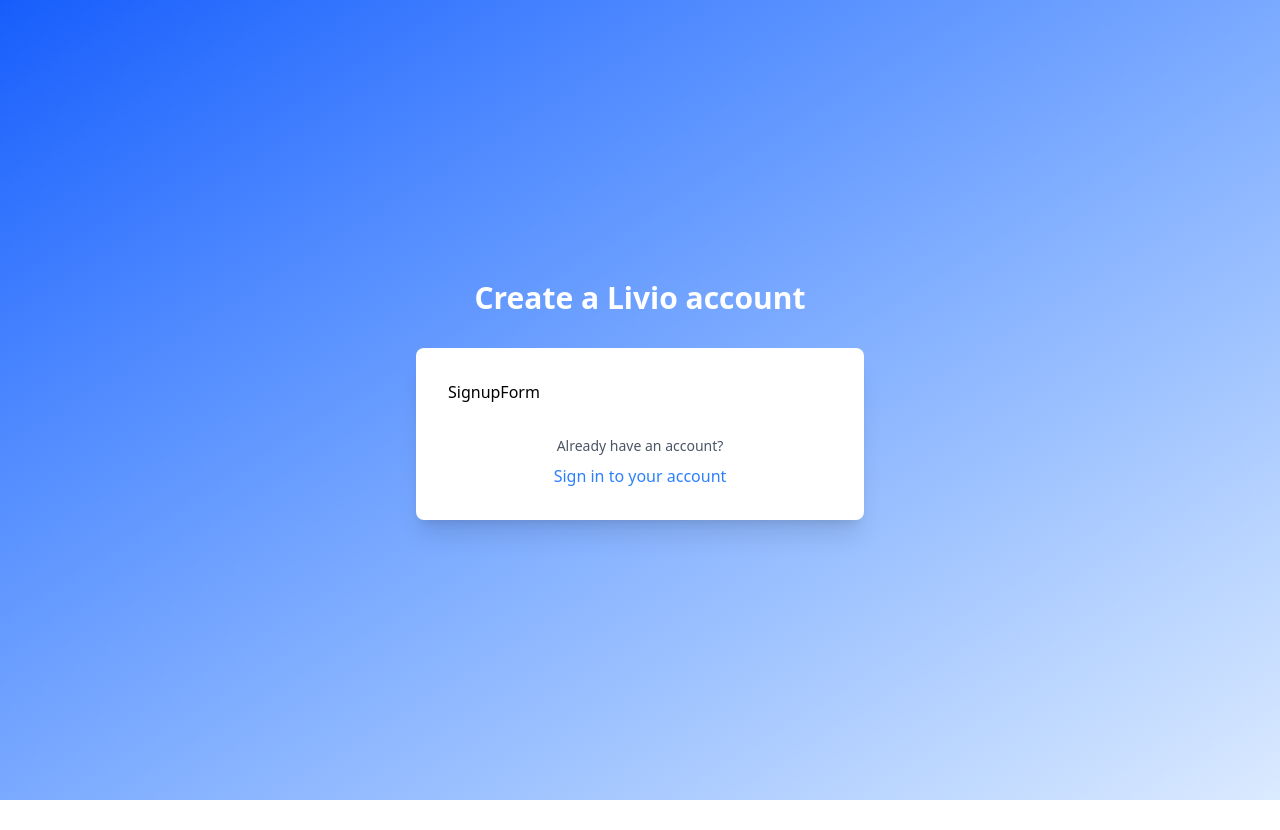
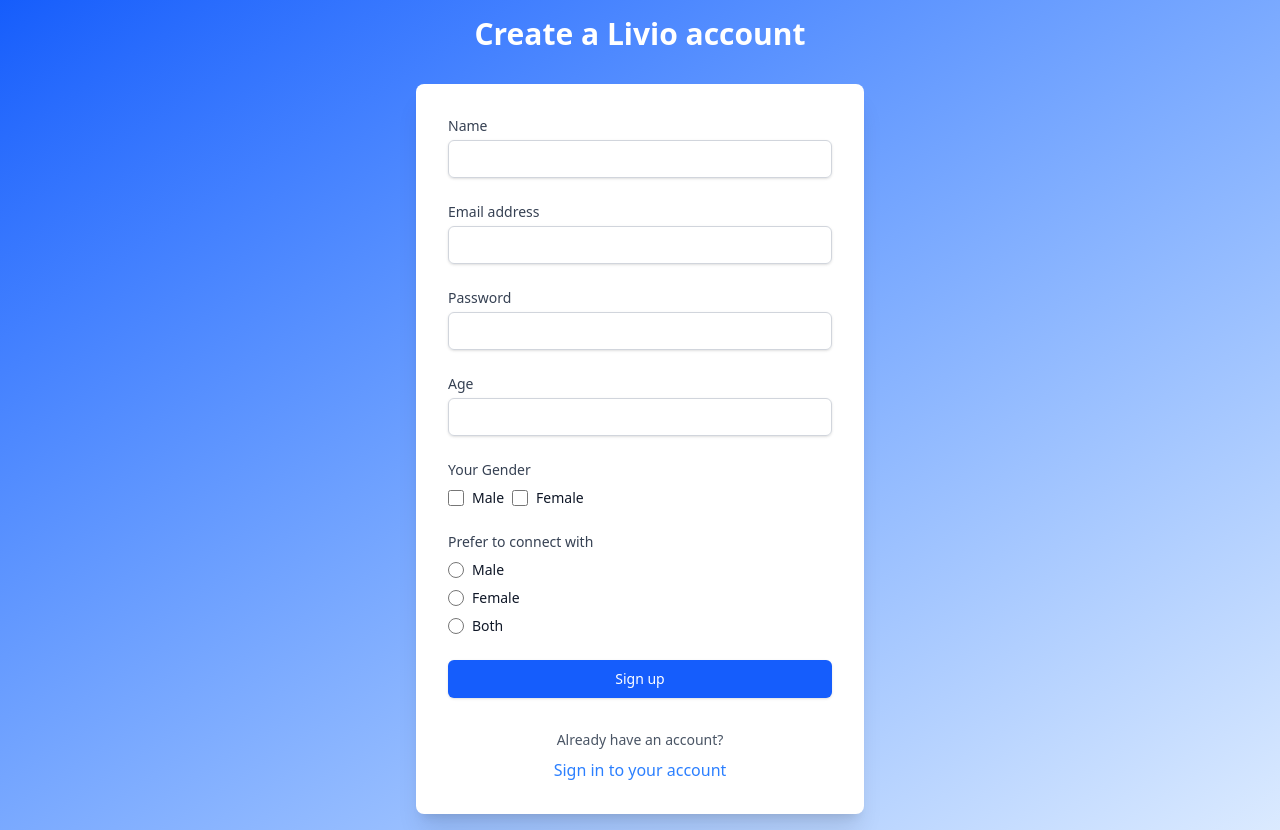
Before and after one commit to shourya-r/Livio, a React (Vite) app in the folder client/: page /auth in a window 1280 px wide. Before the commit the page ends 800 px from the top, so only its background shows below. Built offline with nearby package versions, Linux system fonts and the light colour scheme.

Commit message:
Add the signup form

```diff
--- a/client/src/components/SignupForm.jsx
+++ b/client/src/components/SignupForm.jsx
@@ -1,7 +1,223 @@
-import React from "react";
+import React, { useState } from "react";
 
 const SignupForm = () => {
-  return <div>SignupForm</div>;
+  const [name, setName] = useState("");
+  const [email, setEmail] = useState("");
+  const [password, setPassword] = useState("");
+  const [gender, setGender] = useState("");
+  const [age, setAge] = useState("");
+  const [genderPreference, setGenderPreference] = useState("");
+  let loading = false;
+  const signup = () => {
+    alert("Signup");
+  };
+  return (
+    <form
+      className="space-y-6"
+      onSubmit={(e) => {
+        e.preventDefault();
+        signup();
+      }}
+    >
+      {/* NAME */}
+      <div>
+        <label
+          htmlFor="name"
+          className="block text-sm font-medium text-gray-700"
+        >
+          Name
+        </label>
+        <div className="mt-1">
+          <input
+            id="name"
+            name="name"
+            type="text"
+            required
+            value={name}
+            onChange={(e) => setName(e.target.value)}
+            className="appearance-none block w-full px-3 py-2 border border-gray-300 rounded-md shadow-sm placeholder-gray-400 focus:outline-none focus:ring-blue-500 focus:border-blue-500 sm:text-sm"
+          />
+        </div>
+      </div>
+
+      {/* EMAIL */}
+      <div>
+        <label
+          htmlFor="email"
+          className="block text-sm font-medium text-gray-700"
+        >
+          Email address
+        </label>
+        <div className="mt-1">
+          <input
+            id="email"
+            name="email"
+            type="email"
+            autoComplete="email"
+            required
+            value={email}
+            onChange={(e) => setEmail(e.target.value)}
+            className="appearance-none block w-full px-3 py-2 border border-gray-300 rounded-md shadow-sm placeholder-gray-400 focus:outline-none focus:ring-blue-500 focus:border-blue-500 sm:text-sm"
+          />
+        </div>
+      </div>
+
+      {/* PASSWORD */}
+      <div>
+        <label
+          htmlFor="password"
+          className="block text-sm font-medium text-gray-700"
+        >
+          Password
+        </label>
+        <div className="mt-1">
+          <input
+            id="password"
+            name="password"
+            type="password"
+            autoComplete="new-password"
+            required
+            value={password}
+            onChange={(e) => setPassword(e.target.value)}
+            className="appearance-none block w-full px-3 py-2 border border-gray-300 rounded-md shadow-sm placeholder-gray-400 focus:outline-none focus:ring-blue-500 focus:border-blue-500 sm:text-sm"
+          />
+        </div>
+      </div>
+
+      {/* AGE */}
+      <div>
+        <label
+          htmlFor="age"
+          className="block text-sm font-medium text-gray-700"
+        >
+          Age
+        </label>
+        <div className="mt-1">
+          <input
+            id="age"
+            name="age"
+            type="number"
+            required
+            value={age}
+            onChange={(e) => setAge(e.target.value)}
+            min="18"
+            max="120"
+            className="appearance-none block w-full px-3 py-2 border border-gray-300 rounded-md shadow-sm placeholder-gray-400 focus:outline-none focus:ring-blue-500 focus:border-blue-500 sm:text-sm"
+          />
+        </div>
+      </div>
+      {/* GENDER */}
+      <div>
+        <label className="block text-sm font-medium text-gray-700">
+          Your Gender
+        </label>
+        <div className="mt-2 flex gap-2">
+          <div className="flex items-center">
+            <input
+              id="male"
+              name="gender"
+              type="checkbox"
+              checked={gender === "male"}
+              onChange={() => setGender("male")}
+              className="h-4 w-4 text-blue-600 focus:ring-blue-500 border-gray-300 rounded"
+            />
+            <label htmlFor="male" className="ml-2 block text-sm text-gray-900">
+              Male
+            </label>
+          </div>
+          <div className="flex items-center">
+            <input
+              id="female"
+              name="gender"
+              type="checkbox"
+              checked={gender === "female"}
+              onChange={() => setGender("female")}
+              className="h-4 w-4 text-blue-600 focus:ring-blue-500 border-gray-300 rounded"
+            />
+            <label
+              htmlFor="female"
+              className="ml-2 block text-sm text-gray-900"
+            >
+              Female
+            </label>
+          </div>
+        </div>
+      </div>
+
+      {/* GENDER PREFERENCE */}
+      <div>
+        <label className="block text-sm font-medium text-gray-700">
+          Prefer to connect with
+        </label>
+        <div className="mt-2 space-y-2">
+          <div className="flex items-center">
+            <input
+              id="prefer-male"
+              name="gender-preference"
+              type="radio"
+              value="male"
+              checked={genderPreference === "male"}
+              onChange={(e) => setGenderPreference(e.target.value)}
+              className="h-4 w-4 text-blue-600 focus:ring-blue-500 border-gray-300"
+            />
+            <label
+              htmlFor="prefer-male"
+              className="ml-2 block text-sm text-gray-900"
+            >
+              Male
+            </label>
+          </div>
+          <div className="flex items-center">
+            <input
+              id="prefer-female"
+              name="gender-preference"
+              type="radio"
+              value="female"
+              checked={genderPreference === "female"}
+              onChange={(e) => setGenderPreference(e.target.value)}
+              className="h-4 w-4 text-blue-600 focus:ring-blue-500 border-gray-300"
+            />
+            <label
+              htmlFor="prefer-female"
+              className="ml-2 block text-sm text-gray-900"
+            >
+              Female
+            </label>
+          </div>
+          <div className="flex items-center">
+            <input
+              id="prefer-both"
+              name="gender-preference"
+              type="radio"
+              value="both"
+              checked={genderPreference === "both"}
+              onChange={(e) => setGenderPreference(e.target.value)}
+              className="h-4 w-4 text-blue-600 focus:ring-blue-500 border-gray-300"
+            />
+            <label
+              htmlFor="prefer-both"
+              className="ml-2 block text-sm text-gray-900"
+            >
+              Both
+            </label>
+          </div>
+        </div>
+      </div>
+      <div>
+        <button
+          type="submit"
+          className={`w-full flex justify-center py-2 px-4 border border-transparent rounded-md shadow-sm text-sm font-medium text-white ${
+            loading
+              ? "bg-blue-400 cursor-not-allowed"
+              : "bg-blue-600 hover:bg-blue-700 focus:outline-none focus:ring-2 focus:ring-offset-2 focus:ring-blue-500"
+          }`}
+          disabled={loading}
+        >
+          {loading ? "Signing up..." : "Sign up"}
+        </button>
+      </div>
+    </form>
+  );
 };
 
 export default SignupForm;
```
